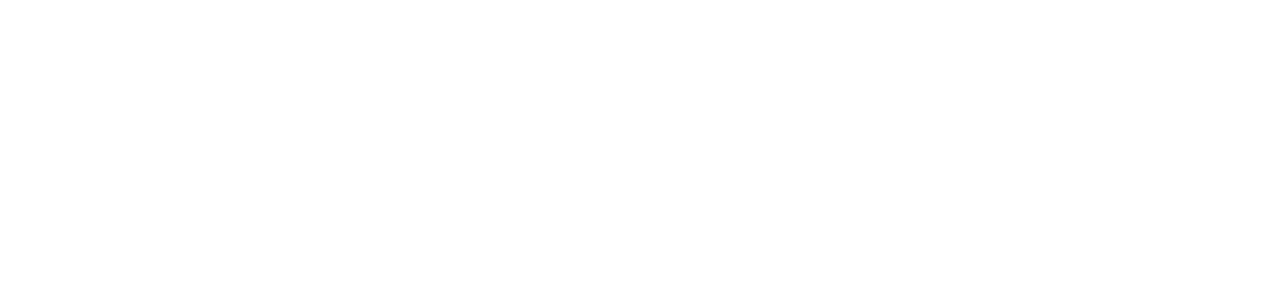
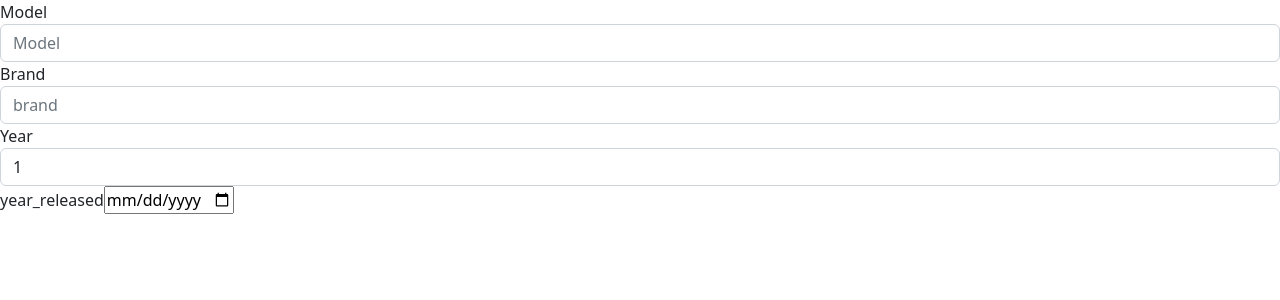
Before and after one commit to bobb-Rob/cars-test-reservation-app-frontend, a React (Create React App) app: page /addcars in a window 1280 px wide. Before the commit this address had no page. Shown: the top 300 px of the page. Built offline with nearby package versions, Linux system fonts and the light colour scheme.

Commit message:
Add cars fprm compenets with hhtml

```diff
--- a/src/components/Routing.js
+++ b/src/components/Routing.js
@@ -4,6 +4,7 @@
 import SignInForm from './sign-in-sign-up/SignInForm';
 import SignUpForm from './sign-in-sign-up/SignUpForm';
 import Cars from './cars/Cars';
+import Addcars from './cars/addcars';
 
 const Routing = () => (
   <Routes>
@@ -11,6 +12,7 @@
     <Route path="/login" element={<SignInForm />} />
     <Route path="/signup" element={<SignUpForm />} />
     <Route path="/cars" element={<Cars />} />
+    <Route path="/addcars" element={<Addcars />} />
   </Routes>
 );
 
--- /dev/null
+++ b/src/components/cars/addcars.js
@@ -0,0 +1,43 @@
+import React from 'react';
+
+function Addcars() {
+  return (
+    <div>
+
+      <form>
+        <div className="form-group">
+          { /* eslint-disable-next-line jsx-a11y/label-has-associated-control */ }
+          <label htmlFor="formGroupExampleInput">Model</label>
+          <input type="text" className="form-control" id="formGroupExampleInput" placeholder="Model" />
+        </div>
+        <div className="form-group">
+          { /* eslint-disable-next-line jsx-a11y/label-has-associated-control */ }
+          <label htmlFor="formGroupExampleInput">Brand</label>
+          <input type="text" className="form-control" id="formGroupExampleInput" placeholder="brand" />
+        </div>
+        <div className="form-group">
+          <form htmlFor="exampleFormControlSelect1">Year</form>
+          <select className="form-control" id="exampleFormControlSelect1">
+            <option>1</option>
+            <option>2</option>
+            <option>3</option>
+            <option>4</option>
+            <option>5</option>
+          </select>
+        </div>
+        { /* eslint-disable-next-line jsx-a11y/label-has-associated-control */ }
+        <label htmlFor="start">year_released</label>
+
+        <input
+          type="date"
+          id="start"
+          name="trip-start"
+          min="1990-01-01"
+          max="2022-12-31"
+        />
+      </form>
+    </div>
+  );
+}
+
+export default Addcars;
--- a/src/redux/SignInSignUp/authenticationSlice.js
+++ b/src/redux/SignInSignUp/authenticationSlice.js
@@ -5,7 +5,7 @@
   'authentication/signUpUser',
   async (user, { rejectWithValue }) => {
     try {
-      const response = await fetch('http://localhost:3001/users', {
+      const response = await fetch('http://localhost:3000/users', {
         method: 'POST',
         headers: {
           'Content-Type': 'application/json',
@@ -25,7 +25,7 @@
   'authentication/signInUser',
   async (user, { rejectWithValue }) => {
     try {
-      const response = await fetch('http://localhost:3001/users/sign_in', {
+      const response = await fetch('http://localhost:3000/users/sign_in', {
         method: 'POST',
         headers: {
           'Content-Type': 'application/json',
```
Also changed, not shown: src/components/cars/Cars.js (+13 -0 lines).
